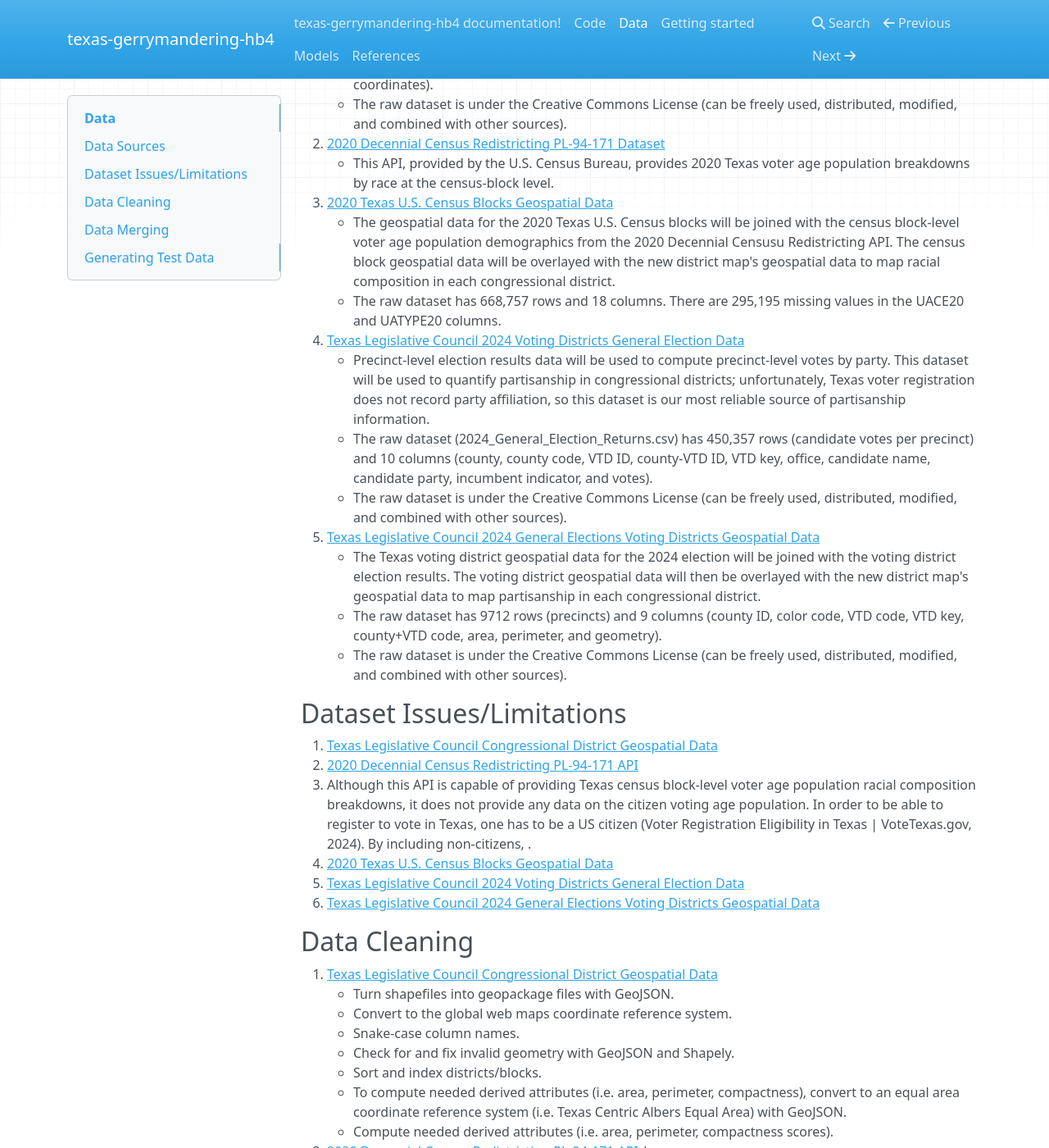
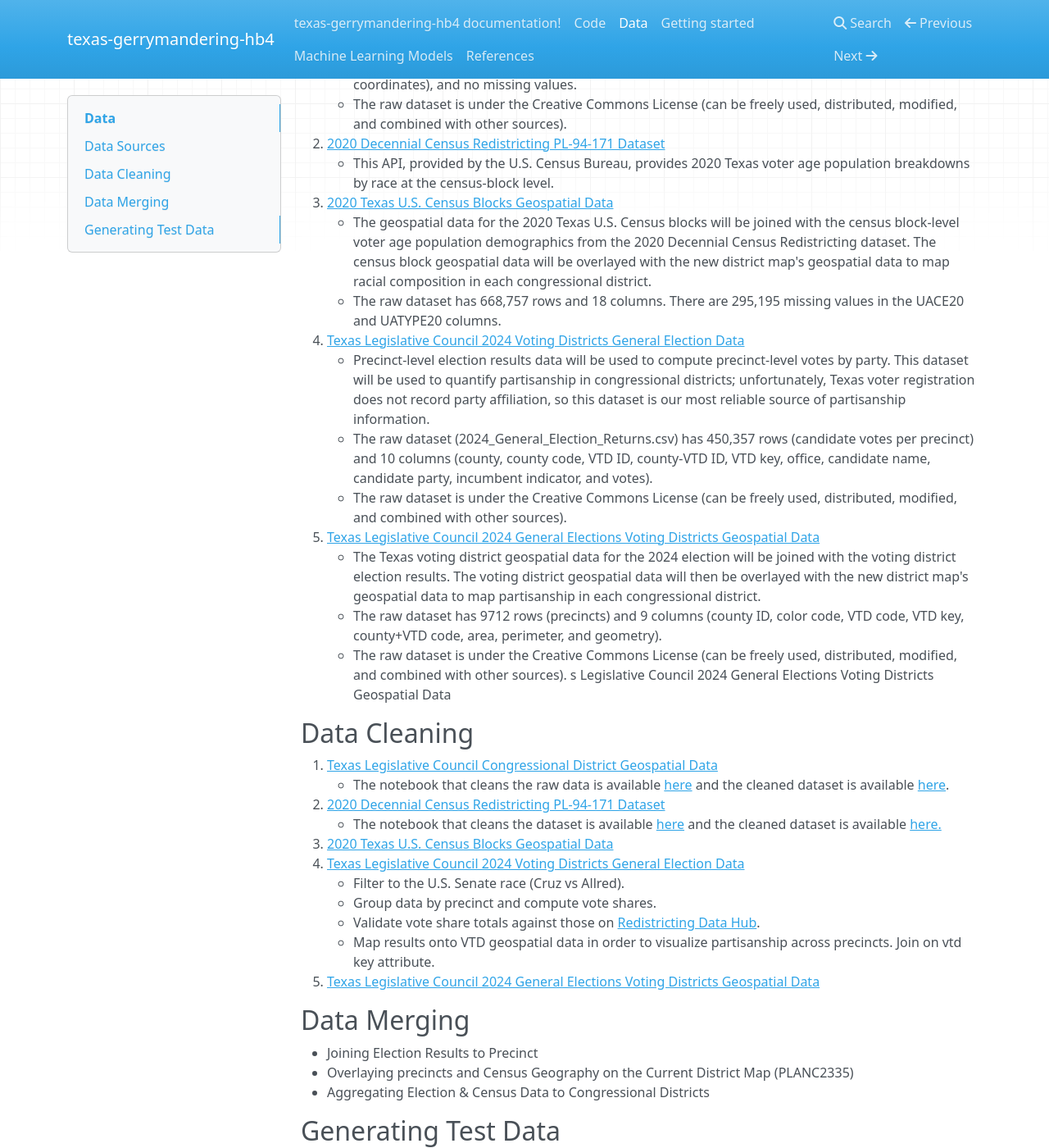
Before and after one commit to algorithmicprogrammer/texas-gerrymandering-hb4, an MkDocs documentation site: the page built from docs/docs/data.md, in a window 1280 px wide and 1400 px high, scrolled down 274 px. Shown: the whole window at 82% size. Built offline with MkDocs 1.6.1, drawn with Linux system fonts in a browser that asks for light colours; nearby versions of some CDN libraries; some of the changed text lies outside the part shown.

Commit message:
docs: updating data and models docs to upload onto website

```diff
--- a/docs/docs/data.md
+++ b/docs/docs/data.md
@@ -5,13 +5,13 @@
     * This is the geospatial data for PLANC2333, which was enacted by the 89th Legislature.
     * The new district map's geospatial data is used for computing compactness scores (Polsby-Popper, Reock, Convex-Hull), which are a widely-accepted indicator of gerrymandering.
             This shapefile contains the district geometries that will be compared against Census/election results data.
-    * The raw dataset has 38 rows (congressional districts) and 2 columns (district number and geospatial coordinates).
+    * The raw dataset has 38 rows (congressional districts) , 2 columns (district number and geospatial coordinates), and no missing values.
     * The raw dataset is under the Creative Commons License (can be freely used, distributed, modified, and combined with other sources).
 2.  <a href="https://redistrictingdatahub.org/dataset/texas-block-block-group-cdp-city-county-and-tract-pl-94-171-2020-official/">2020 Decennial Census Redistricting PL-94-171 Dataset</a>
     *  This API, provided by the U.S. Census Bureau, provides 2020 Texas voter age population breakdowns by race at the census-block level.
 3.  <a href="https://www2.census.gov/geo/tiger/TIGER2020PL/LAYER/tl_2020_48_tabblock20.zip">2020 Texas U.S. Census Blocks Geospatial Data</a>
     *  The geospatial data for the 2020 Texas U.S. Census blocks will be joined with the census block-level voter age population demographics from the 2020
-              Decennial Censusu Redistricting API.
+              Decennial Census Redistricting dataset.
               The census block geospatial data will be overlayed with the new district map's geospatial data to map racial composition in each congressional district.
     * The raw dataset has 668,757 rows and 18 columns. There are 295,195 missing values in the UACE20 and UATYPE20 columns.
 4.  <a href="https://data.capitol.texas.gov/dataset/comprehensive-election-datasets-compressed-format/resource/e1cd6332-6a7a-4c78-ad2a-852268f6c7a2">Texas Legislative Council 2024 Voting Districts General Election Data</a>
@@ -23,31 +23,18 @@
                 the new district map's geospatial data to map partisanship in each congressional district.
     * The raw dataset has 9712 rows (precincts) and 9 columns (county ID, color code, VTD code, VTD key, county+VTD code, area, perimeter, and geometry).
     * The raw dataset is under the Creative Commons License (can be freely used, distributed, modified, and combined with other sources).
-## Dataset Issues/Limitations
-1. <a href="https://data.capitol.texas.gov/dataset/planc2335/resource/3552af40-54c1-45f2-9b02-b3c560bc0879">Texas Legislative Council Congressional District Geospatial Data</a>
-2. <a href="https://api.census.gov/data/2020/dec/pl">2020 Decennial Census Redistricting PL-94-171 API</a>
-   * Although this API is capable of providing Texas census block-level voter age population racial composition breakdowns, it does not provide any data on the citizen voting age population. In order to be able to register to vote in Texas, one has to be a US citizen (Voter Registration Eligibility in Texas | VoteTexas.gov, 2024).
-   By including non-citizens,
-   .
-3. <a href="https://www2.census.gov/geo/tiger/TIGER2020PL/LAYER/tl_2020_48_tabblock20.zip">2020 Texas U.S. Census Blocks Geospatial Data</a>
-4. <a href="https://data.capitol.texas.gov/dataset/comprehensive-election-datasets-compressed-format/resource/e1cd6332-6a7a-4c78-ad2a-852268f6c7a2">Texas Legislative Council 2024 Voting Districts General Election Data</a>
-5. <a href="https://data.capitol.texas.gov/dataset/4d8298d0-d176-4c19-b174-42837027b73e/resource/906f47e4-4e39-4156-b1bd-4969be0b2780/download/vtds_24pg.zip">Texas Legislative Council 2024 General Elections Voting Districts Geospatial Data</a>
+s Legislative Council 2024 General Elections Voting Districts Geospatial Data</a>
 
 ## Data Cleaning
 1. <a href="https://data.capitol.texas.gov/dataset/planc2335/resource/3552af40-54c1-45f2-9b02-b3c560bc0879">Texas Legislative Council Congressional District Geospatial Data</a>
-    * Turn shapefiles into geopackage files with GeoJSON.
-    * Convert to the global web maps coordinate reference system.
-    * Snake-case column names.
-    * Check for and fix invalid geometry with GeoJSON and Shapely.
-    * Sort and index districts/blocks.
-    * To compute needed derived attributes (i.e. area, perimeter, compactness), convert to an equal area coordinate reference system (i.e. Texas Centric Albers Equal Area) with GeoJSON.
-    * Compute needed derived attributes (i.e. area, perimeter, compactness scores).
-2.  <a href="https://api.census.gov/data/2020/dec/pl">2020 Decennial Census Redistricting PL-94-171 API</a>
-    *
-    * Create a GeoID to join with census block geospatial data.
+    * The notebook that cleans the raw data is available <a href="https://github.com/algorithmicprogrammer/texas-gerrymandering-hb4/blob/main/code/datasets/01_clean_district_shpfile.ipynb">here</a>
+   and the cleaned dataset is available <a href="https://github.com/algorithmicprogrammer/texas-gerrymandering-hb4/blob/main/data/interim/districts_clean.gpkg">here</a>.
+2.  <a href="https://redistrictingdatahub.org/dataset/texas-block-block-group-cdp-city-county-and-tract-pl-94-171-2020-official">2020 Decennial Census Redistricting PL-94-171 Dataset</a>
+    * The notebook that cleans the dataset is available <a href="https://github.com/algorithmicprogrammer/texas-gerrymandering-hb4/blob/main/code/datasets/02_clean_census_data.ipynb">here</a>
+    and the cleaned dataset is available <a href="https://github.com/algorithmicprogrammer/texas-gerrymandering-hb4/blob/main/data/interim/tx_pl94_clean.parquet">here.
 3.  <a href="https://www2.census.gov/geo/tiger/TIGER2020PL/LAYER/tl_2020_48_tabblock20.zip">2020 Texas U.S. Census Blocks Geospatial Data</a>
 4.  <a href="https://data.capitol.texas.gov/dataset/comprehensive-election-datasets-compressed-format/resource/e1cd6332-6a7a-4c78-ad2a-852268f6c7a2">Texas Legislative Council 2024 Voting Districts General Election Data</a>
-    * Filter to the top-of-the-ticket office (President).
+    * Filter to the U.S. Senate race (Cruz vs Allred).
     * Group data by precinct and compute vote shares.
     * Validate vote share totals against those on <a href="https://redistrictingdatahub.org/dataset/texas-2024-general-election-precinct-level-texas-vtd-results-and-boundaries/">Redistricting Data Hub</a>.
     * Map results onto VTD geospatial data in order to visualize partisanship across precincts. Join on vtd key attribute.
```
Also changed, not shown: docs/docs/models.md (+27 -0 lines).
